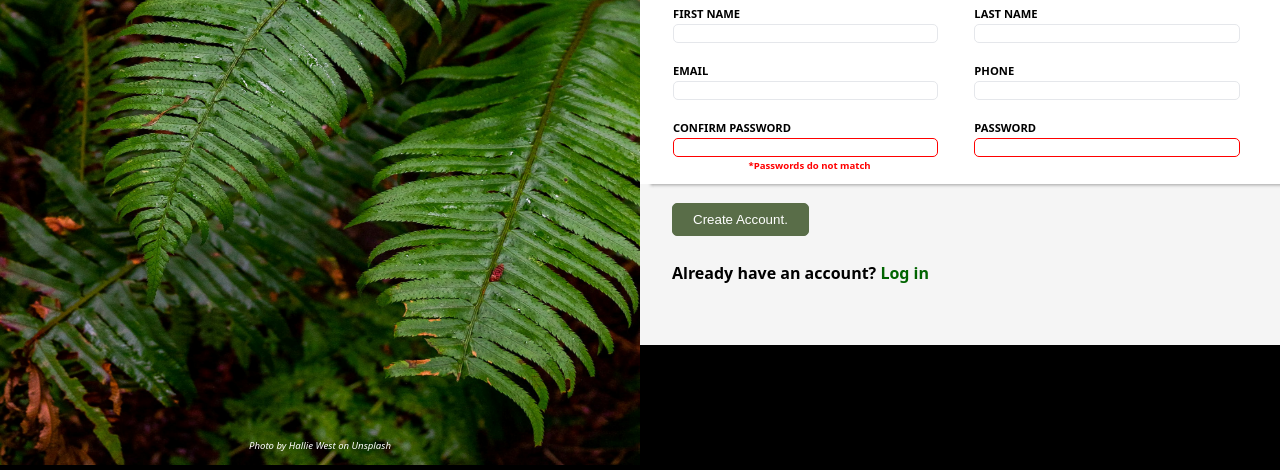
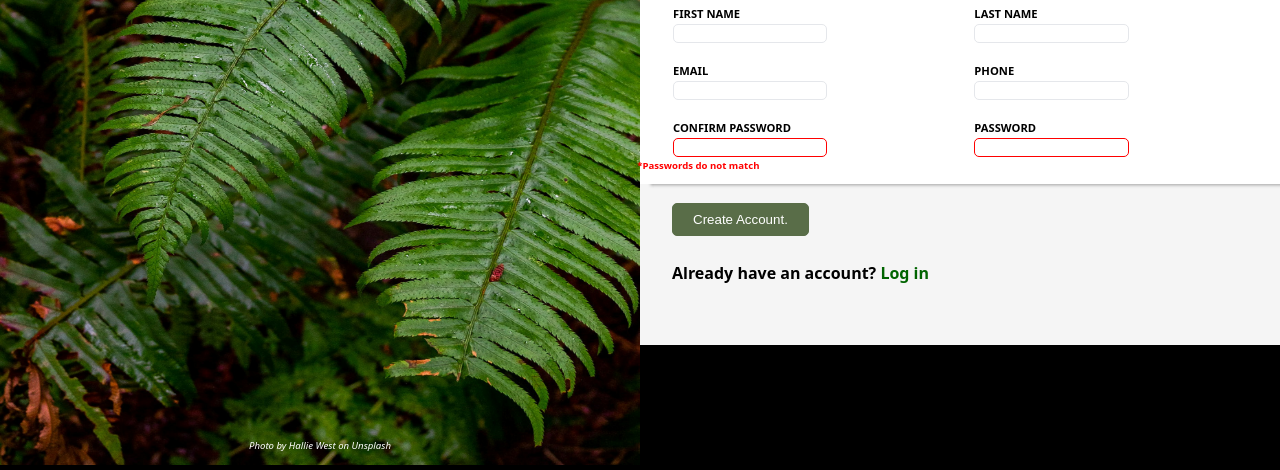
Before and after one commit to Chima-Peter/ODIN-SIGN-UP-FORM, a plain HTML site: page index.html in a window 1280 px wide. Shown: the part 335-805 px from the top of the page. Drawn offline with Linux system fonts and the light colour scheme.

Commit message:
Update style.css

```diff
--- a/style.css
+++ b/style.css
@@ -118,7 +118,7 @@ input{
     outline: none;
     border: 1px solid #E5E7EB;
     border-radius: 5px;
-    width: 35ch;
+    width: 20ch;
 }
 
 input:focus {
```
